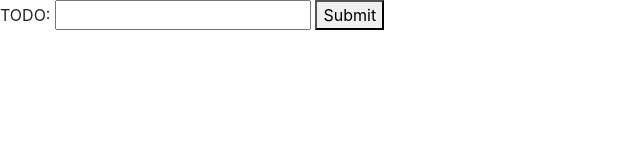
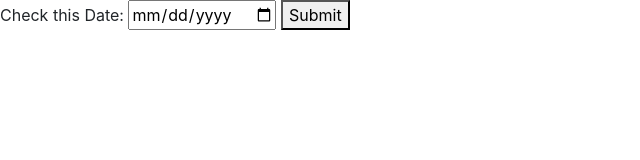
Before and after one commit to POsten040/weekday-calculator, a website built with webpack: page src/index.html in a window 1280 px wide. Shown: the whole page, without its empty margins (0-640 px from the left). Built offline with nearby package versions, Linux system fonts and the light colour scheme.

Commit message:
Add form to the HTML
<co-authored-by: Patrick Osten <posten.coding@gmail.com>

```diff
--- a/src/index.html
+++ b/src/index.html
@@ -1,12 +1,12 @@
 <!DOCTYPE html>
 <html lang="en">
 	<head>
-  <title>TODO</title>
+		<title>Weekday Calculator</title>
 	</head>
 	<body>
-  <form id="triangle-checker-form">
-    <label for="TODO">TODO:</label>
-    <input id="TODO" type="TODO">
+		<form id="weekday-check-form">
+			<label for="user-date">Check this Date:</label>
+			<input type="date" id="user-date" />
 			<button type="submit">Submit</button>
 		</form>
 	</body>
```
Lines whose indentation alone changed are shown as unchanged.
